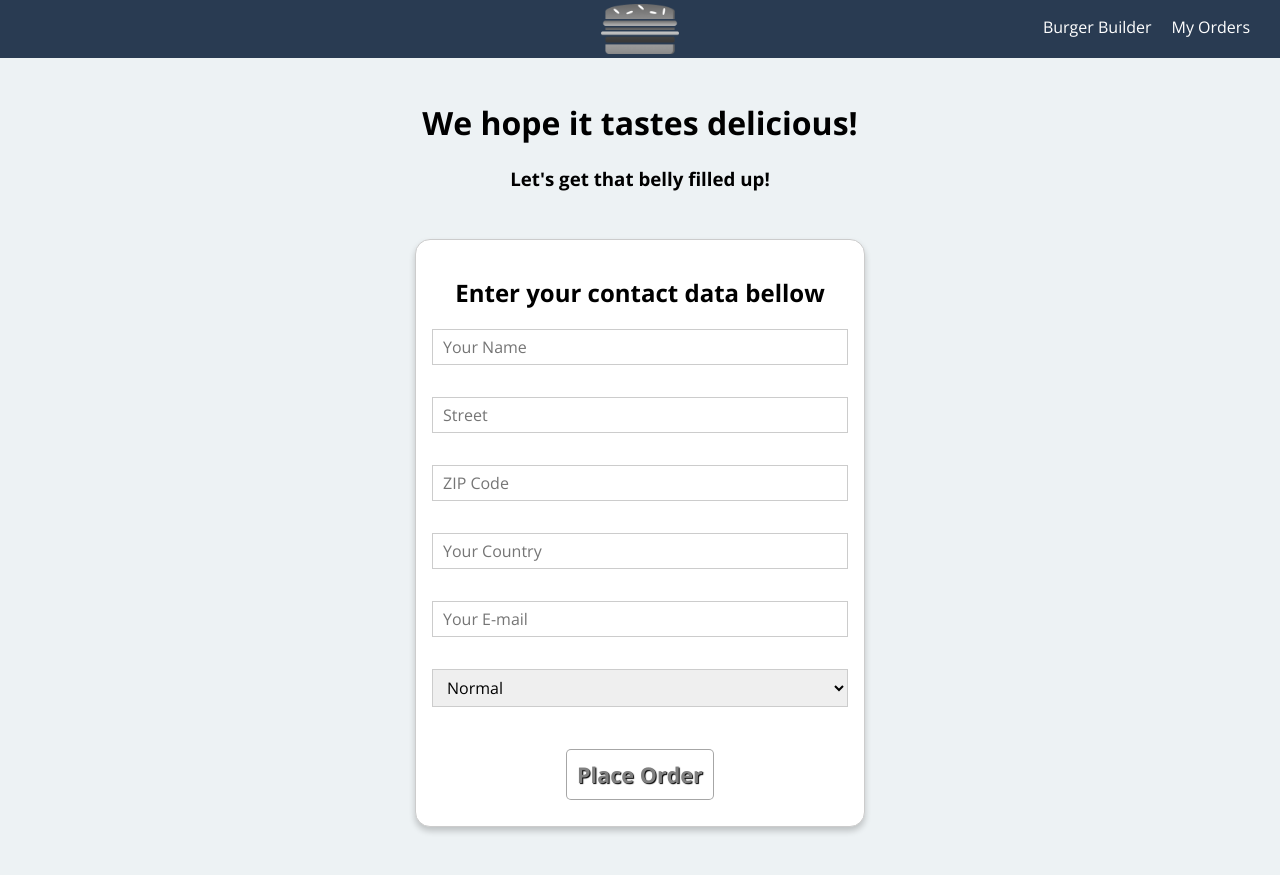
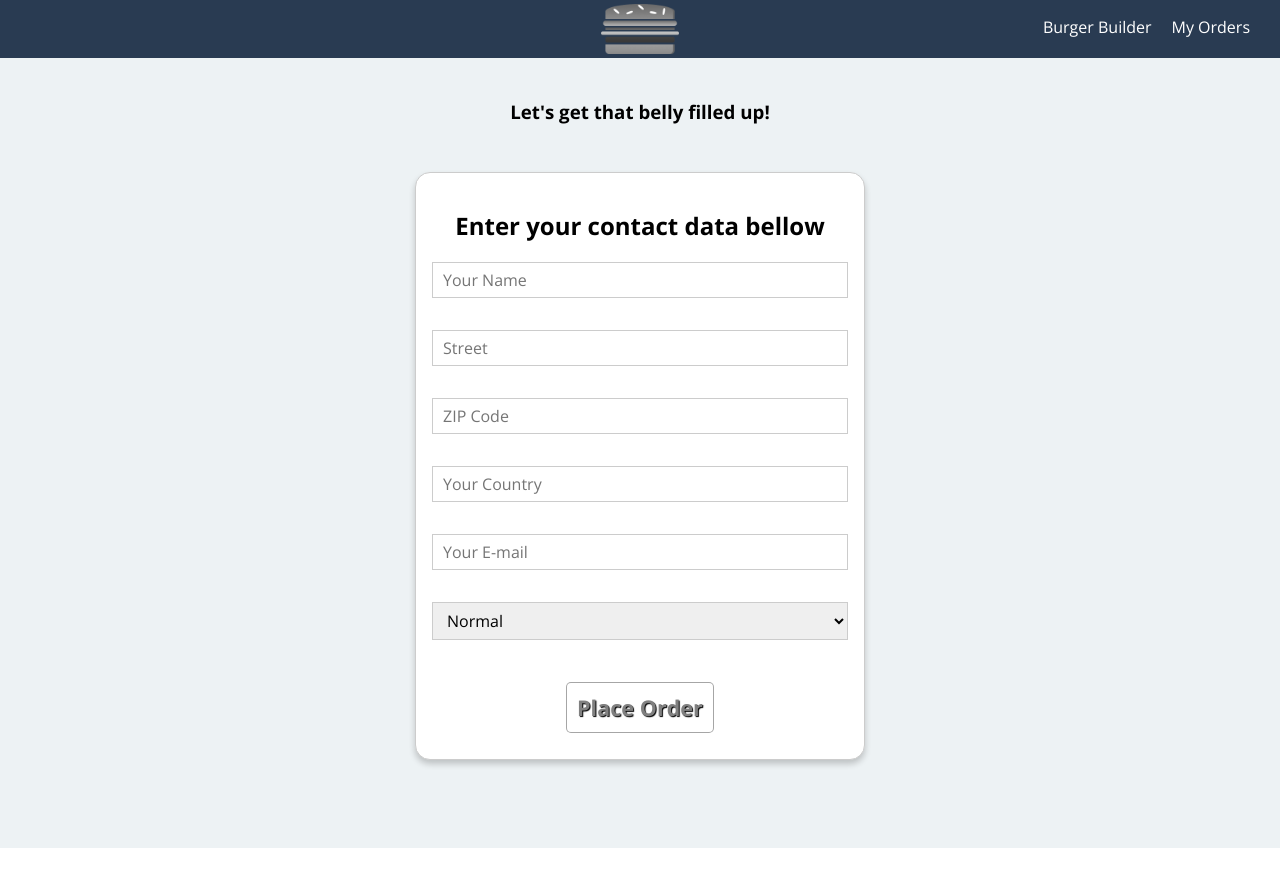
Before and after one commit to MatheoDodi/burgatory-burger-app, a React (Create React App) app: page /checkout in a window 1280 px wide. After the commit the page ends 848 px from the top, so only its background shows below. Built offline with nearby package versions, Linux system fonts and the light colour scheme.

Commit message:
connected my checkout component to the global store

```diff
--- a/src/components/Order/CheckoutSummary/CheckoutSummary.js
+++ b/src/components/Order/CheckoutSummary/CheckoutSummary.js
@@ -11,10 +11,10 @@ const SummaryDiv = styled.div`
 const checkoutSummary = (props) => {
     return (
         <SummaryDiv>
-            <h1>We hope it tastes delicious!</h1>
-            { /* <div style={{width: '100%', margin: 'auto'}}>
+            {/* {<h1>We hope it tastes delicious!</h1>
+            <div style={{width: '100%', margin: 'auto'}}>
 				<Burger ingredients={props.ingredients} />
-            </div> */}
+            </div>} */}
             <h3>Let's get that belly filled up!</h3>
         </SummaryDiv>
     )
--- a/src/components/UI/Input/Input.js
+++ b/src/components/UI/Input/Input.js
@@ -79,6 +79,7 @@ const input = (props) => {
     return (
         <Fragment>
             <Label>{props.label}</Label>
+            {props.value === 'fastest' ? <span>Additional Charge of <strong>$2.00</strong></span> : null}
             {inputElement}
         </Fragment>
 )};
--- a/src/containers/BurgerBuilder/BurgerBuilder.js
+++ b/src/containers/BurgerBuilder/BurgerBuilder.js
@@ -10,31 +10,15 @@ import * as actionTypes from '../../store/actions';
 
 class BurgerBuilder extends Component {
     state = {
-        totalPrice: 4,
         ordering: false,
         loading: false,
         orderComplete: false,
         error: false
     }
 
-    componentDidMount() {
-        console.log(this.props);
-        axios.get('https://burgatory-burger-app.firebaseio.com/ingredients.json')
-            .then(response => {
-
-            })
-    }
-
     orderContinueHnalder = () => {
-        const queryParams = [];
-        for (let i in this.state.ingredients) {
-            queryParams.push(encodeURIComponent(i) + '=' + encodeURIComponent(this.state.ingredients[i]))
-        }
-        queryParams.push('price=' + this.state.totalPrice);
-        const queryString = queryParams.join('&');
         this.props.history.push({
             pathname: '/checkout',
-            search: '?' + queryString
         });
     }
 
@@ -46,32 +30,6 @@ class BurgerBuilder extends Component {
         this.setState( {ordering: false, orderComplete: false} );
     }
 
-    // addIngredientHandler = (type) => {
-    //     const oldCount = this.state.ingredients[type];
-    //     const updatedCount = oldCount + 1;
-    //     const updatedIngredients = {
-    //         ...this.state.ingredients
-    //     };
-    //     updatedIngredients[type] = updatedCount;
-    //     const priceAddition = INGREDIENT_PRICES[type];
-    //     const newPrice = this.state.totalPrice + priceAddition;
-    //     this.setState( {ingredients: updatedIngredients, totalPrice: newPrice} )
-    // }
-
-    // removeIngredientHandler = (type) => {
-    //         const oldCount = this.state.ingredients[type];
-    //         if (oldCount > 0) {
-    //             const updatedCount = oldCount - 1;
-    //             const updatedIngredients = {
-    //             ...this.state.ingredients
-    //             };
-    //             updatedIngredients[type] = updatedCount;
-    //             const priceDeduction = INGREDIENT_PRICES[type];
-    //             const newPrice = this.state.totalPrice - priceDeduction;
-    //             this.setState( {ingredients: updatedIngredients, totalPrice: newPrice} )
-    //         }
-    // }
-
     render() {
         const disabledInfo = {
             ...this.props.ings
@@ -80,7 +38,7 @@ class BurgerBuilder extends Component {
             disabledInfo[key] = disabledInfo[key] <= 0;
         }
 
-        const disabledButtonCheck = this.state.totalPrice === 4;
+        const disabledButtonCheck = this.props.totalPrc === 4;
 
         let orderSummary = <OrderSummary
             ingredients={this.props.ings}
--- a/src/containers/Checkout/Checkout.js
+++ b/src/containers/Checkout/Checkout.js
@@ -1,27 +1,9 @@
 import React, { Component } from 'react';
+import { connect } from 'react-redux';
 import CheckoutSummary from '../../components/Order/CheckoutSummary/CheckoutSummary';
 import ContactData from '../Checkout/ContactData/ContactData';
 
 class Checkout extends Component {
-	state = {
-		ingredients: {
-		},
-		totalPrice: 4
-	}
-
-	componentDidMount() {
-		const query = new URLSearchParams(this.props.location.search);
-		const ingredients = {};
-		let price = 0;
-		for (let param of query.entries()) {
-			if (param[0] === 'price') {
-				price = param[1];
-			} else {
-				ingredients[param[0]] = +param[1];
-			}
-		}
-		this.setState({ingredients: ingredients, totalPrice : price});
-	}
 
 	onCheckoutCancelHandler = () => {
 		this.props.history.goBack();
@@ -36,13 +18,20 @@ class Checkout extends Component {
 		return (
 			<div>
 				<CheckoutSummary
-					ingredients={this.state.ingredients}
+					ingredients={this.props.ingr}
 					onCheckoutCancel={this.onCheckoutCancelHandler}
 					onCheckoutContinue={this.onCheckoutContinueHandler}/>
-				<ContactData price={this.state.totalPrice} ingredients={this.state.ingredients} />
+				<ContactData price={this.props.totalPrc} ingredients={this.props.ingr} />
 			</div>
 		)
 	}
 }
 
-export default Checkout;
+const mapStateToProps = state => {
+	return {
+		ingr: state.ingredients,
+		totalPrc: state.totalPrice
+	}
+}
+
+export default connect(mapStateToProps)(Checkout);
--- a/src/containers/Checkout/ContactData/ContactData.js
+++ b/src/containers/Checkout/ContactData/ContactData.js
@@ -181,6 +181,10 @@ class ContactData extends Component {
             ingredients: this.props.ingredients,
             price : this.props.price,
         }
+
+        if (this.state.orderForm.deliveryMethod.value === 'fastest') {
+            order.price += 2;
+        }
         axios.post('/orders.json', order)
             .then(response => {
                 setTimeout(() => {
```
